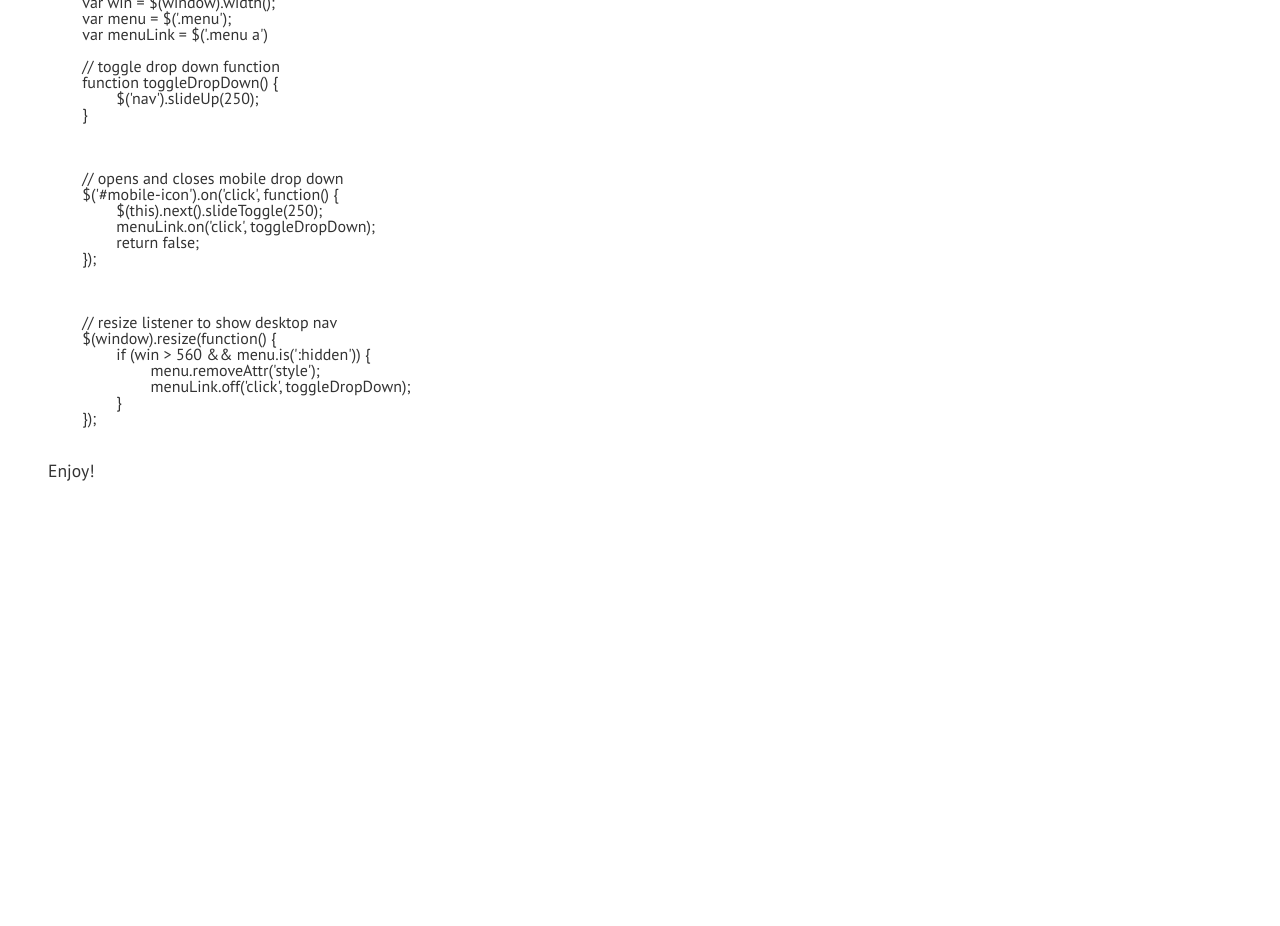
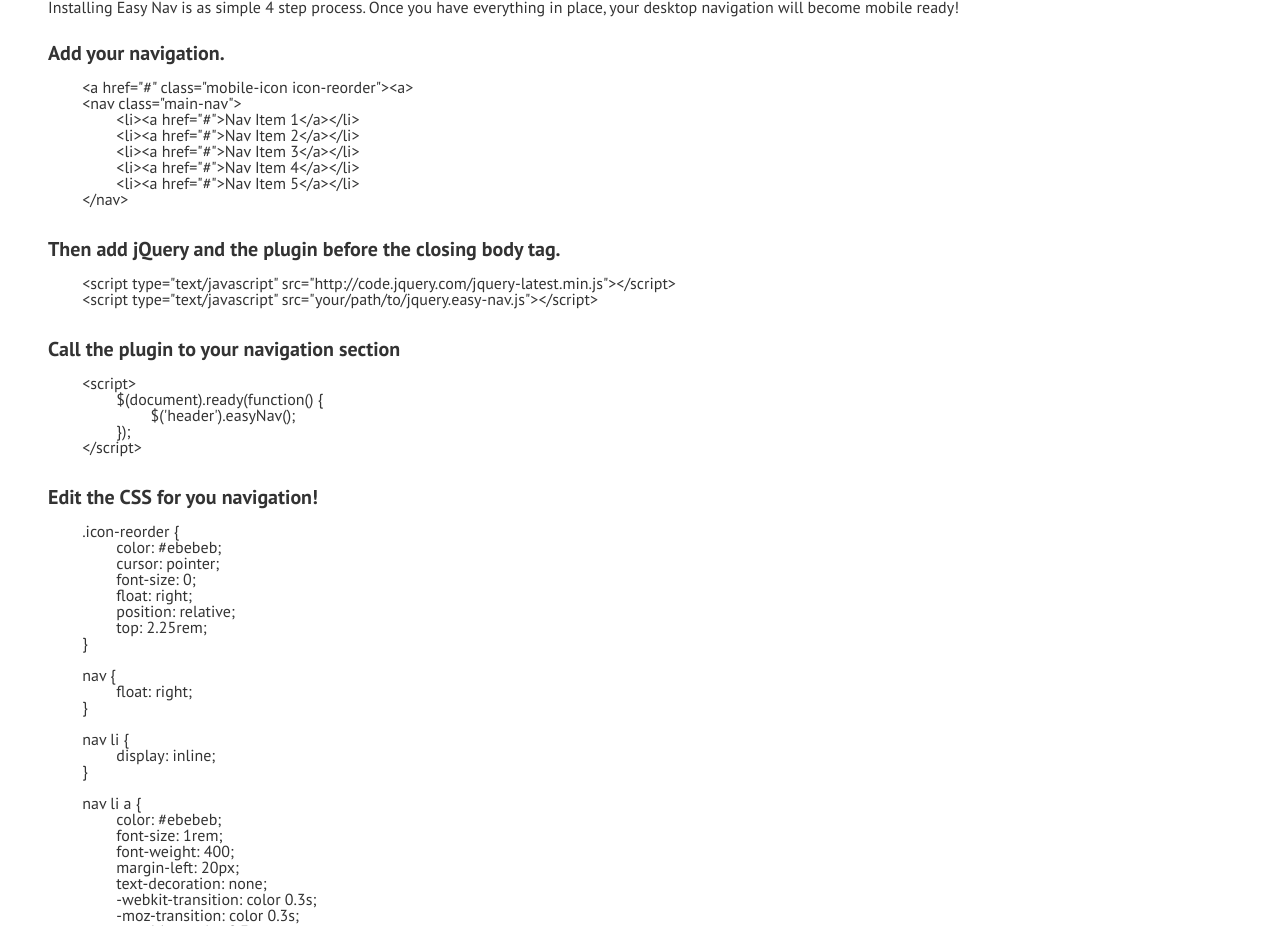
Before and after one commit to azinasili/easy-nav, a plain HTML site: page index.html in a window 1280 px wide. Shown: the part 413-1339 px from the top of the page. Before the commit the page ends 922 px from the top, so only its background shows below. Drawn offline with nearby package versions, Linux system fonts and the light colour scheme.

Commit message:
adjusted index.html to refelct Easy Nav changes

```diff
--- a/include/sass/screen.scss
+++ b/include/sass/screen.scss
@@ -21,13 +21,15 @@ header {
 	background: #333333;
 	height: 6rem;
 	line-height: 6rem;
-	position: relative;
+	position: fixed;
+	top: 0;
 	width: 100%;
+	z-index: 999;
 }
 
 .content {
 	color: #333333;
-	margin-top: 4.5rem;
+	margin-top: 10rem;
 }
 
 h1 {
@@ -42,13 +44,29 @@ h2 {
 	margin-bottom: 2rem;
 }
 
+h3 {
+	font-size: 2rem;
+	font-weight: 700;
+	margin-bottom: 1rem;
+}
+
+h4 {
+	font-size: 1.25rem;
+	font-weight: 700;
+}
+
 p {
-	font-size: 1.1rem;
+	font-size: 1rem;
 	line-height: 1.5;
 	margin-bottom: 1.5rem;
 	width: 100%;
 }
 
+pre, code {
+	overflow-x: scroll;
+}
+
+// Navigation Styles
 .icon-reorder {
 	color: #ebebeb;
 	cursor: pointer;
@@ -58,9 +76,7 @@ p {
 	top: 2.25rem;
 }
 
-
-// Navigation Styles
-nav {
+.main-nav {
 	float: right;
 
 	li {
@@ -70,7 +86,7 @@ nav {
 			color: #ebebeb;
 			font-size: 1rem;
 			font-weight: 400;
-			margin-left: 20px;
+			margin-left: 40px;
 			text-decoration: none;
 
 			-webkit-transition: color 0.3s;
@@ -92,7 +108,7 @@ nav {
 	}
 
 	.content {
-		margin-top: 4.5rem;
+		margin-top: 10rem;
 	}
 
 	// Navigation Styles
@@ -100,7 +116,7 @@ nav {
 		font-size: 1.5rem
 	}
 
-	nav {
+	.main-nav {
 		background: #333333;
 		display: none;
 		position: absolute;
--- a/index.html
+++ b/index.html
@@ -27,12 +27,12 @@
 		<h1>Easy Nav</h1>
 		<a href="#" class="mobile-icon icon-reorder"></a>
 		<nav class="main-nav">
-			<li><a href="#">Nav Item 1</a></li>
-			<li><a href="#">Nav Item 2</a></li>
-			<li><a href="#">Nav Item 3</a></li>
-			<li><a href="#">Nav Item 4</a></li>
-			<li><a href="#">Nav Item 5</a></li>
-		</na>
+			<li><a href="#step1">Step 1</a></li>
+			<li><a href="#step2">Step 2</a></li>
+			<li><a href="#step3">Step 3</a></li>
+			<li><a href="#step4">Step 4</a></li>
+			<li><a href="#step5">Step 5</a></li>
+		</nav>
 	</div>
 </header>
 
@@ -40,56 +40,102 @@
 	<div class="center content">
 		<h2>Easy Nav</h2>
 		<p>
-			A stupid simple way of adding responsive navigation to your site.
+			A stupid simple way of adding responsive navigation to your web site.
 		</p>
 		<p>
-			Easy Nav turns your navigation to a drop down navigation for mobile use. It is easy to configure and simple to implement and edit. All the styles for the navigation in screen.scss and the jQuery to make the magic happen are below.
+			Easy Nav turns your horizontal navigation to a drop down nav for mobile use. It is easy to configure and simple to implement and edit. All the styles for the navigation are in screen.scss and the jQuery to make the magic happen is below.
 		</p>
+
+		<h3>How to add Easy Nav</h3>
+		<p>
+			Installing Easy Nav is as simple 4 step process. Once you have everything in place, your desktop navigation will become mobile ready!
+		</p>
+
+	<a name="step1"></a>
+	<h4>Add your navigation.</h4>
 	<pre>
 	<code>
-	// variables for navigation
-	var win = $(window).width();
-	var menu = $('.menu');
-	var menuLink = $('.menu a')
+	&lt;a href="#" class="mobile-icon icon-reorder"&gt;&lt;a&gt;
+	&lt;nav class="main-nav">
+		&lt;li&gt;&lt;a href="#"&gt;Nav Item 1&lt;/a&gt;&lt;/li&gt;
+		&lt;li&gt;&lt;a href="#"&gt;Nav Item 2&lt;/a&gt;&lt;/li&gt;
+		&lt;li&gt;&lt;a href="#"&gt;Nav Item 3&lt;/a&gt;&lt;/li&gt;
+		&lt;li&gt;&lt;a href="#"&gt;Nav Item 4&lt;/a&gt;&lt;/li&gt;
+		&lt;li&gt;&lt;a href="#"&gt;Nav Item 5&lt;/a&gt;&lt;/li&gt;
+	&lt;/nav&gt;
+	</code>
+	</pre>
 
-	// toggle drop down function
-	function toggleDropDown() {
-		$('nav').slideUp(250);
+	<a name="step2"></a>
+	<h4>Then add jQuery and the plugin before the closing body tag.</h4>
+	<pre>
+	<code>
+	&lt;script type="text/javascript" src="http://code.jquery.com/jquery-latest.min.js"&gt;&lt;/script&gt;
+	&lt;script type="text/javascript" src="your/path/to/jquery.easy-nav.js"&gt;&lt;/script&gt;
+	</code>
+	</pre>
+
+	<a name="step3"></a>
+	<h4>Call the plugin to your navigation section</h4>
+	<pre>
+	<code>
+	&lt;script&gt;
+		$(document).ready(function() {
+			$('header').easyNav();
+		});
+	&lt;/script&gt;
+	</code>
+	</pre>
+
+	<a name="step4"></a>
+	<h4>Edit the CSS for you navigation!</h4>
+	<pre>
+	<code>
+	.icon-reorder {
+		color: #ebebeb;
+		cursor: pointer;
+		font-size: 0;
+		float: right;
+		position: relative;
+		top: 2.25rem;
+	}
+
+	nav {
+		float: right;
+	}
+
+	nav li {
+		display: inline;
+	}
+
+	nav li a {
+		color: #ebebeb;
+		font-size: 1rem;
+		font-weight: 400;
+		margin-left: 20px;
+		text-decoration: none;
+		-webkit-transition: color 0.3s;
+		-moz-transition: color 0.3s;
+		transition: color 0.3s;
+	}
+
+	nav li a:hover {
+		color: #9FC7E3;
 	}
 	</code>
 	</pre>
-	<pre>
-	<code>
-	// opens and closes mobile drop down
-	$('#mobile-icon').on('click', function() {
-		$(this).next().slideToggle(250);
-		menuLink.on('click', toggleDropDown);
-		return false;
-	});
-	</code>
-	</pre>
 
-	<pre>
-	<code>
-	// resize listener to show desktop nav
-	$(window).resize(function() {
-		if (win > 560 && menu.is(':hidden')) {
-			menu.removeAttr('style');
-			menuLink.off('click', toggleDropDown);
-		}
-	});
-	</code>
-	</pre>
+		<a name="step5"></a>
 		<p>
-			Enjoy!
+			Crack open a beer and relax!
 		</p>
 	</div>
 </section>
 
 <!-- javascript -->
 <script type="text/javascript" src="http://code.jquery.com/jquery-latest.min.js"></script>
-<script src="http://yandex.st/highlightjs/7.3/highlight.min.js"></script>
-<script src="include/js/jquery.easy-nav.min.js"></script>
+<script type="text/javascript" src="http://yandex.st/highlightjs/7.3/highlight.min.js"></script>
+<script type="text/javascript" src="include/js/jquery.easy-nav.js"></script>
 <script>hljs.initHighlightingOnLoad();</script>
 <script>
 	$(document).ready(function() {
```
Also changed, not shown: include/stylesheets/screen.css.
